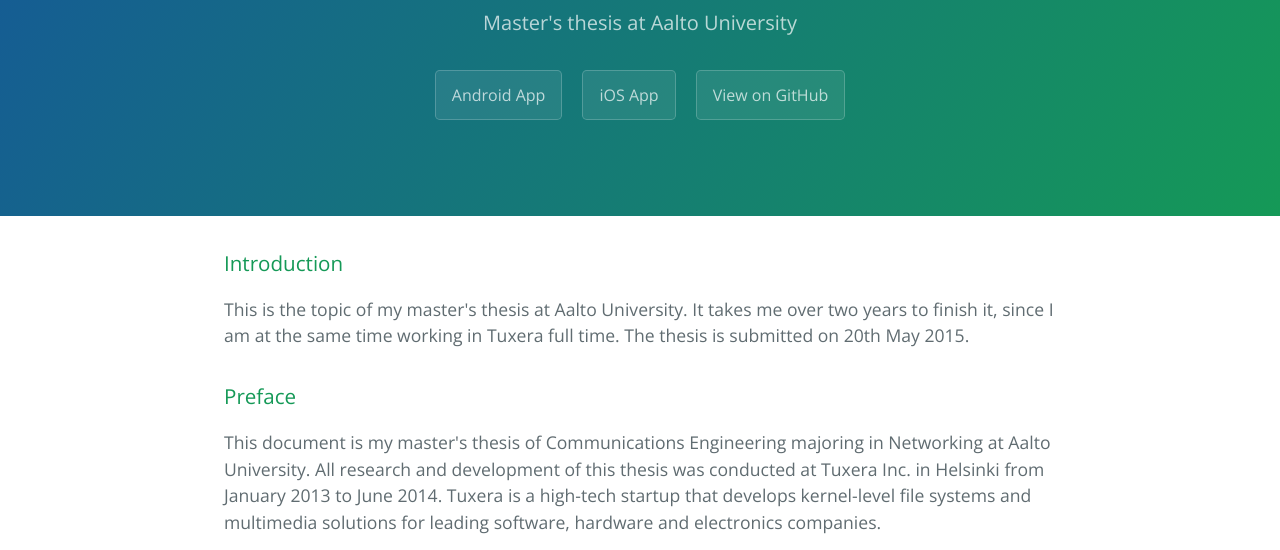
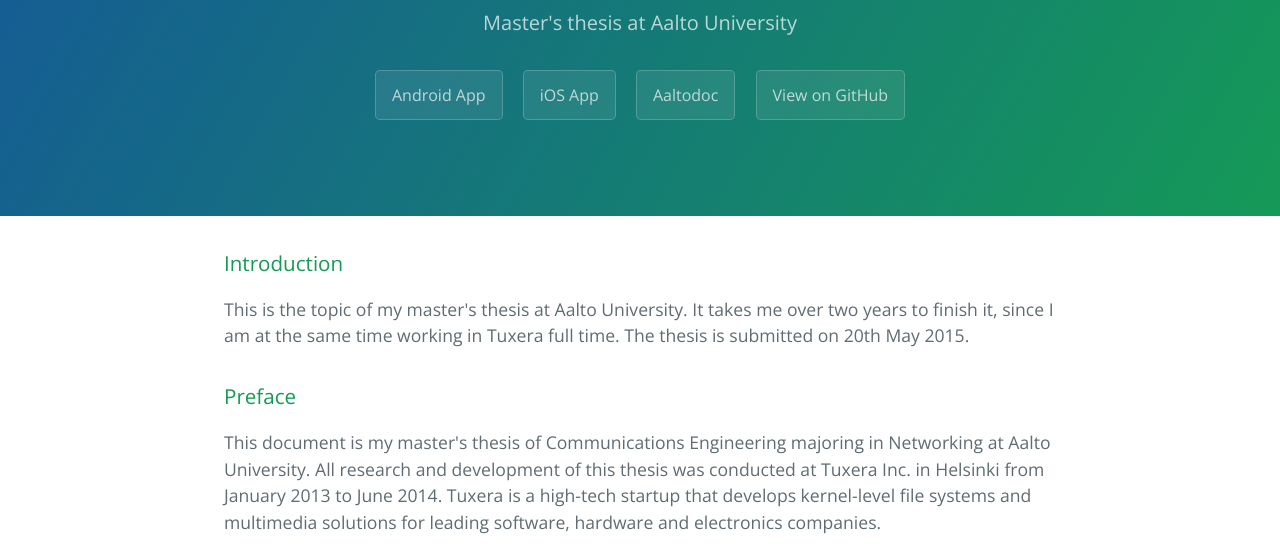
Before and after one commit to pengdev/home-networking, a plain HTML site: page index.html in a window 1280 px wide. Shown: the part 245-795 px from the top of the page. Drawn offline with nearby package versions, Linux system fonts and the light colour scheme.

Commit message:
update link to aalto doc

```diff
--- a/index.html
+++ b/index.html
@@ -15,6 +15,7 @@
       <h2 class="project-tagline">Master's thesis at Aalto University</h2>
       <a href="https://play.google.com/store/apps/details?id=com.tuxera.streambels" class="btn">Android App</a>
       <a href="https://itunes.apple.com/us/app/streambels/id914000376?ls=1&mt=8" class="btn">iOS App</a>
+      <a href="https://aaltodoc.aalto.fi/handle/123456789/16786" class="btn">Aaltodoc</a>
       <a href="https://github.com/liupengking1/home-networking" class="btn">View on GitHub</a>
     </section>
 
```
